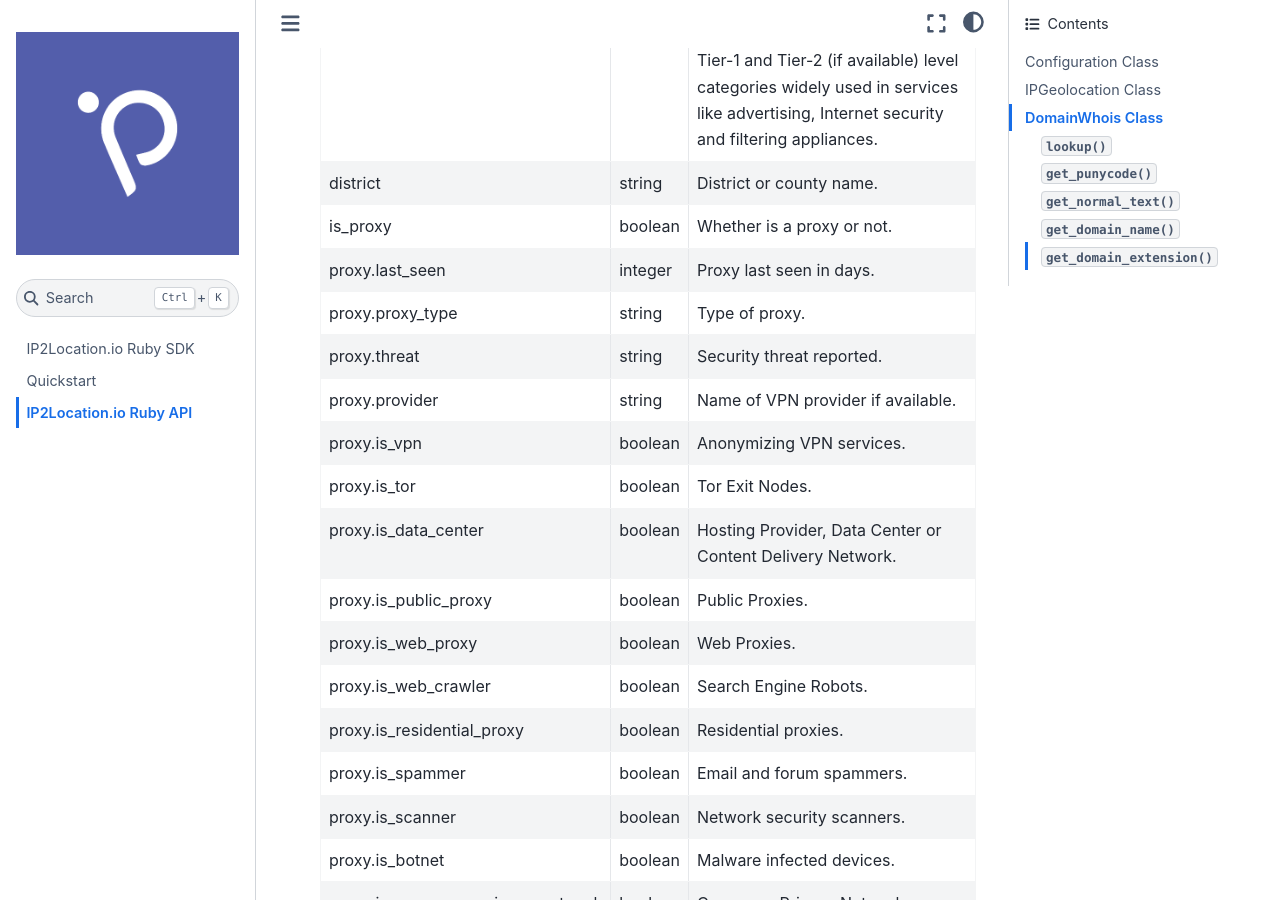
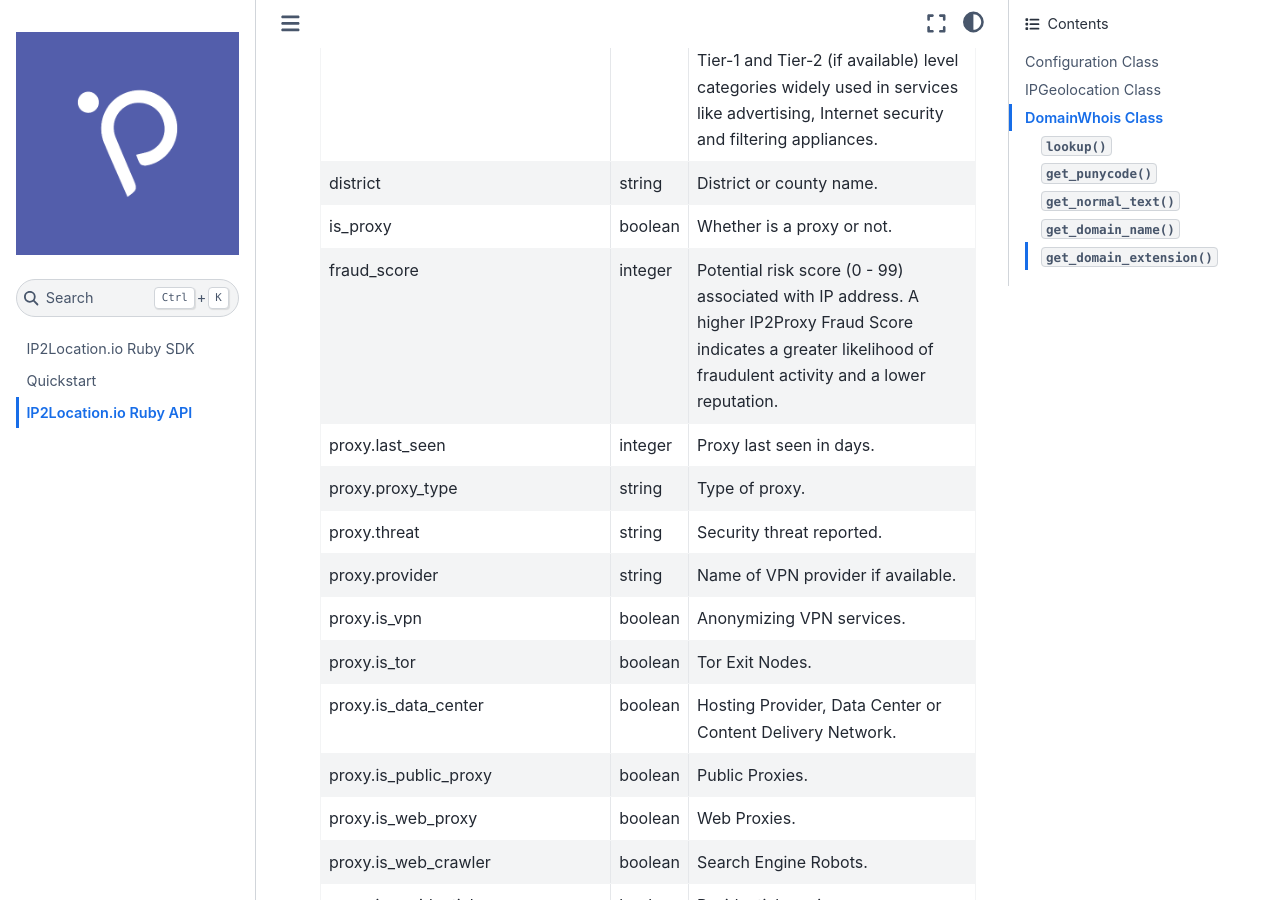
Before and after one commit to ip2location/ip2location-io-ruby, a Sphinx documentation site: the page built from docs/source/code.md, in a window 1280 px wide and 900 px high, scrolled down 4752 px. Built offline with Sphinx 7.4.7 and the Sphinx Book theme 1.1.4, drawn with Linux system fonts in a browser that asks for light colours.

Commit message:
Updated docs for fraud score field

```diff
--- a/docs/source/code.md
+++ b/docs/source/code.md
@@ -82,6 +82,7 @@ Note: This parameter is only available for Plus and Security plan only.
 |ads_category_name|string|The domain category based on IAB Tech Lab Content Taxonomy. These categories are comprised of Tier-1 and Tier-2 (if available) level categories widely used in services like advertising, Internet security and filtering appliances.|
 |district|string|District or county name.|
 |is_proxy|boolean|Whether is a proxy or not.|
+|fraud_score|integer|Potential risk score (0 - 99) associated with IP address. A higher IP2Proxy Fraud Score indicates a greater likelihood of fraudulent activity and a lower reputation.|
 |proxy.last_seen|integer|Proxy last seen in days.|
 |proxy.proxy_type|string|Type of proxy.|
 |proxy.threat|string|Security threat reported.|
```
